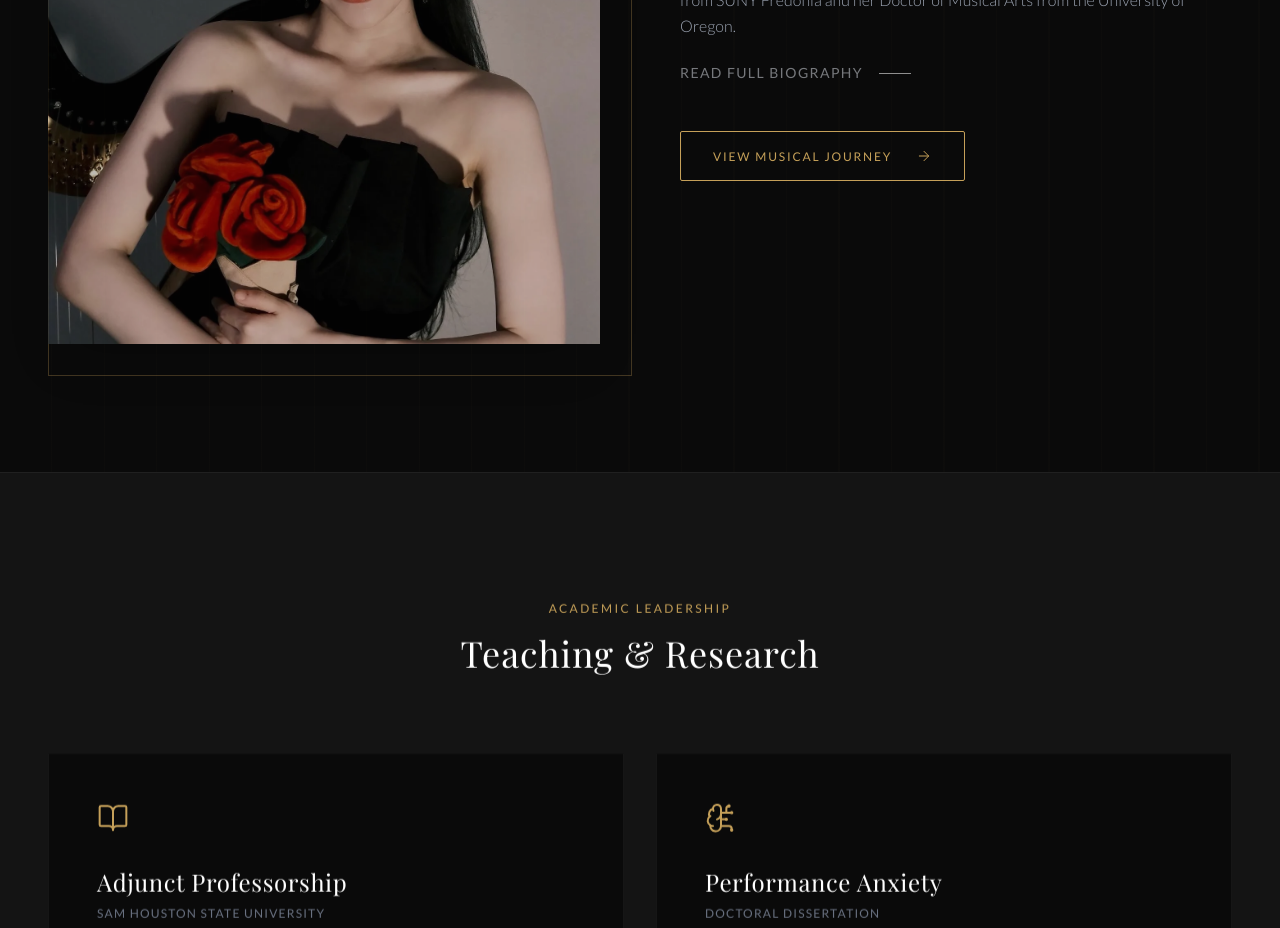
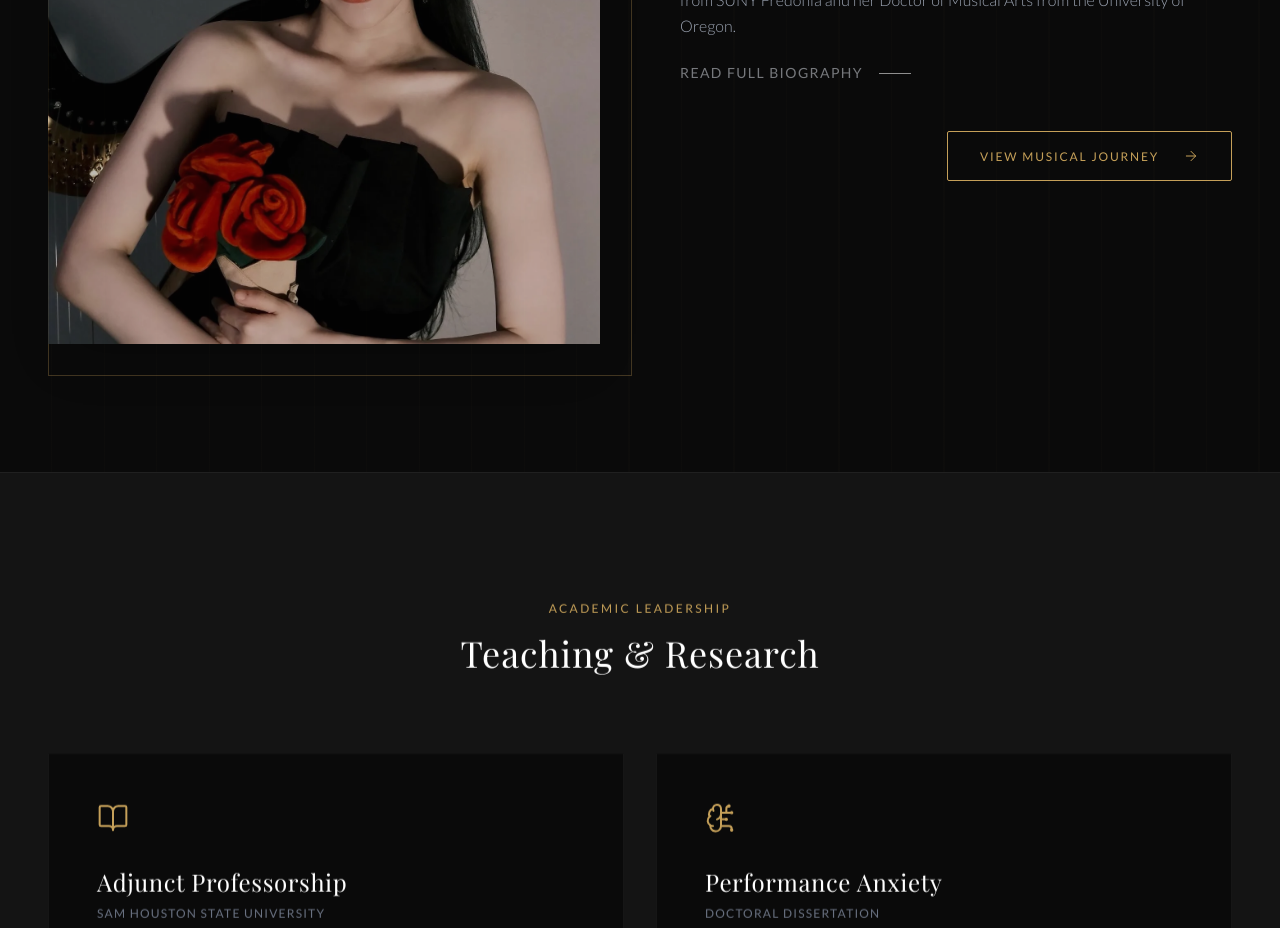
Before and after one commit to Butternctu/yiruimusic, a React (Vite) app: page / in a window 1280 px wide. Shown: the part 1320-2248 px from the top of the page. Built offline with nearby package versions, Linux system fonts and the light colour scheme; a web font is replaced by a local one.

Commit message:
style(about): align VIEW MUSICAL JOURNEY button to the right

```diff
--- a/src/components/About.jsx
+++ b/src/components/About.jsx
@@ -99,7 +99,7 @@ const About = () => {
             <Link
               to="/journey"
               ref={journeyBtnRef}
-              className="fade-in-section relative overflow-hidden flex items-center justify-between gap-6 text-gold border border-gold px-6 sm:px-8 py-3.5 sm:py-4 w-fit transition-all duration-1000 md:duration-500 group rounded-[2px] active:scale-[0.98] mt-6"
+              className="self-end fade-in-section relative overflow-hidden flex items-center justify-between gap-6 text-gold border border-gold px-6 sm:px-8 py-3.5 sm:py-4 w-fit transition-all duration-1000 md:duration-500 group rounded-[2px] active:scale-[0.98] mt-6"
             >
               <div className="absolute inset-0 bg-gold origin-left scale-x-0 group-hover:scale-x-100 max-lg:group-[.mobile-hover-active]:scale-x-100 transition-transform duration-1000 md:duration-500 ease-out z-0"></div>
 
```
